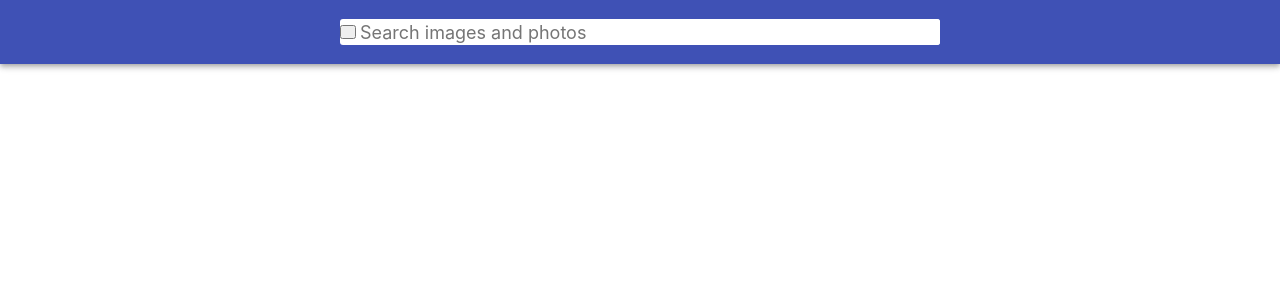
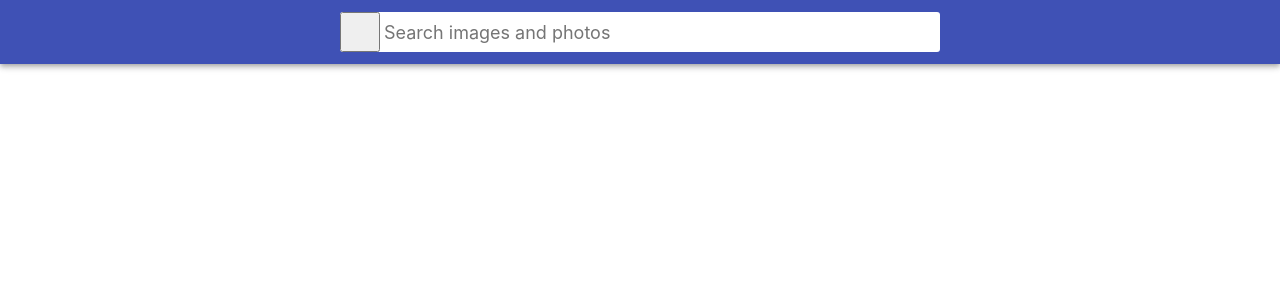
Before and after one commit to OlehKozubJS/goit-react-hw-03-image-finder, a React (Create React App) app: page / in a window 1280 px wide. Shown: the top 300 px of the page. Built offline with nearby package versions, Linux system fonts and the light colour scheme.

Commit message:
update icons

```diff
--- a/src/components/Searchbar.jsx
+++ b/src/components/Searchbar.jsx
@@ -20,7 +20,7 @@ export class Searchbar extends Component {
         >
           <button type="submit" className={SearchbarCSS.icon}>
             <svg>
-              <use href="./images/icons.svg#icon-search"></use>
+              <use xlinkHref="./images/icons.svg#icon-search"></use>
             </svg>
           </button>
 
--- a/src/components/styles/Searchbar.module.css
+++ b/src/components/styles/Searchbar.module.css
@@ -49,8 +49,8 @@
 
 .icon {
   display: inline-block;
-  width: 1em;
-  height: 1em;
+  width: 3em;
+  height: 3em;
   stroke-width: 0;
   stroke: currentColor;
   fill: grey;
```
